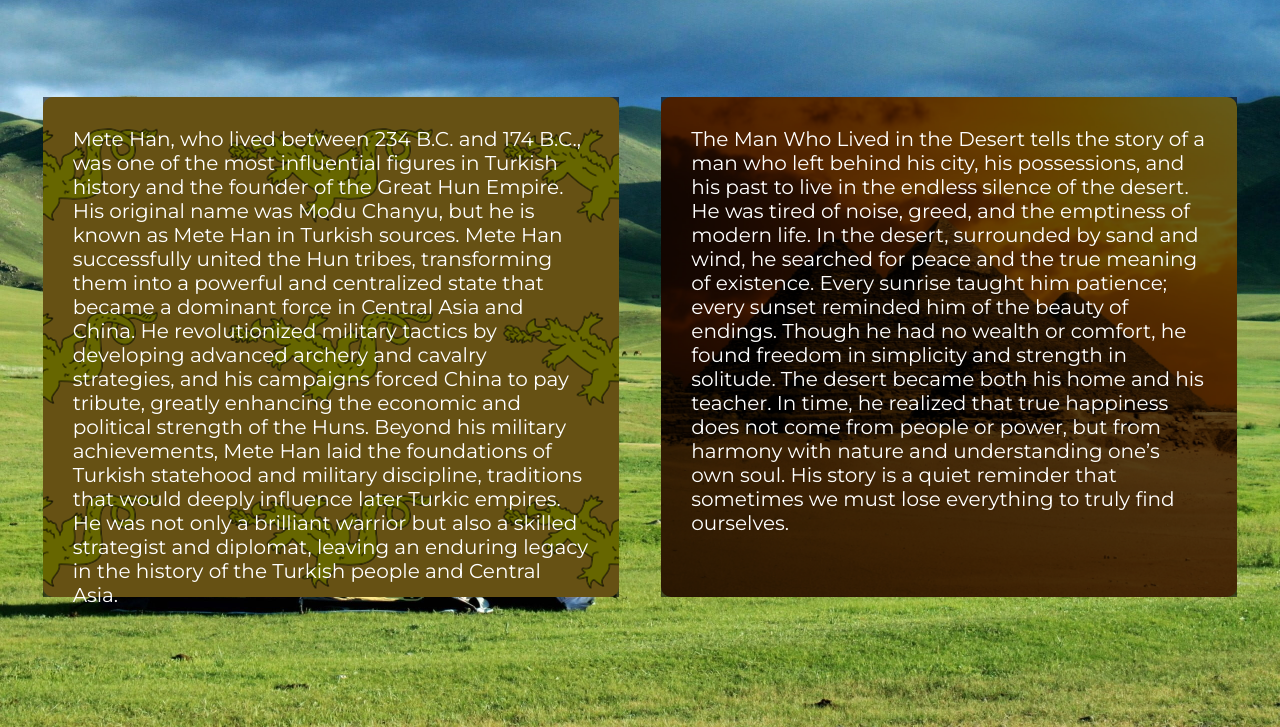
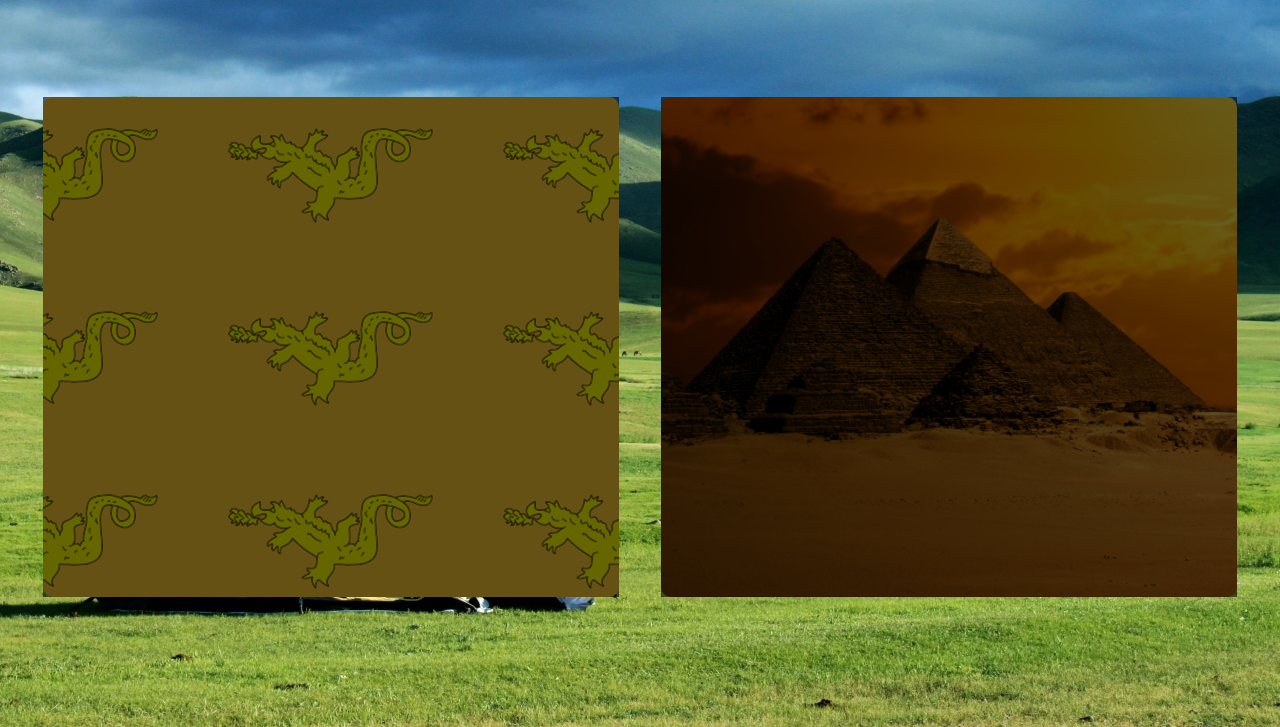
Before and after one commit to metecicek209-a11y/Story-from-the-Steppes-and-Desert, a plain HTML site: page index.html in a window 1280 px wide. Shown: the part 73-800 px from the top of the page. Drawn offline with Linux system fonts and the light colour scheme; a web font is replaced by a local one.

Commit message:
Update index.html

```diff
--- a/index.html
+++ b/index.html
@@ -25,21 +25,13 @@
 			<div class="infoBox" id ="infoBox1">
 				<div class="hiddenImage" id="camel"></div>
 				<div class="overlay" id ="overlay1"></div>
-					<div class="textBox">Mete Han, who lived between 234 B.C. and 174 B.C., was one of the most influential figures in Turkish history and 		the founder of the Great Hun Empire. His original name was Modu Chanyu, but he is known as Mete Han in Turkish sources.
-
-						Mete Han successfully united the Hun tribes, transforming them into a powerful and centralized state that became a dominant force in Central Asia and China. He revolutionized military tactics by developing advanced archery and cavalry strategies, and his campaigns forced China to pay tribute, greatly enhancing the economic and political strength of the Huns.
-
-						Beyond his military achievements, Mete Han laid the foundations of Turkish statehood and military discipline, traditions that would deeply influence later Turkic empires. He was not only a brilliant warrior but also a skilled strategist and diplomat, leaving an enduring legacy in the history of the Turkish people and Central Asia.
+					<div class="textBox" id="text12">
 					</div>
 			</div>
 			<div class="infoBox" id ="infoBox2">
 				<div class="hiddenImage" id="metehan"></div>
 				<div class="overlay" id ="overlay1"></div>
-				<div class="textBox">The Man Who Lived in the Desert tells the story of a man who left behind his city, his possessions, and his 				past to live in the endless silence of the desert. He was tired of noise, greed, and the emptiness of modern life. In the     				desert, surrounded by sand and wind, he searched for peace and the true meaning of existence.
-
-					Every sunrise taught him patience; every sunset reminded him of the beauty of endings. Though he had no wealth or comfort, he found freedom in simplicity and strength in solitude. The desert became both his home and his teacher.
-
-					In time, he realized that true happiness does not come from people or power, but from harmony with nature and understanding one’s own soul. His story is a quiet reminder that sometimes we must lose everything to truly find ourselves.
+				<div class="textBox" id='text13'>
 				</div>
 			</div>
 
```
